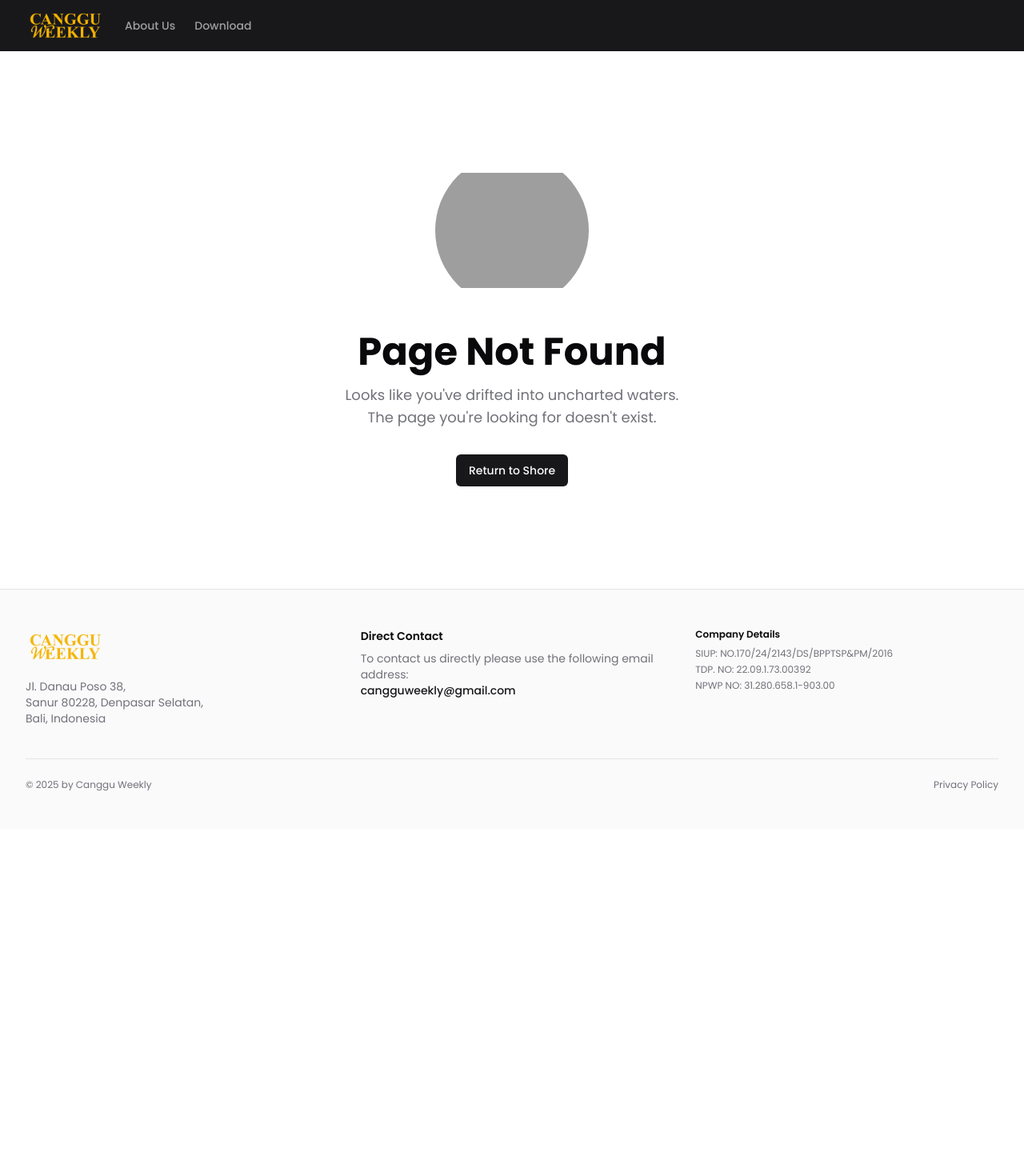
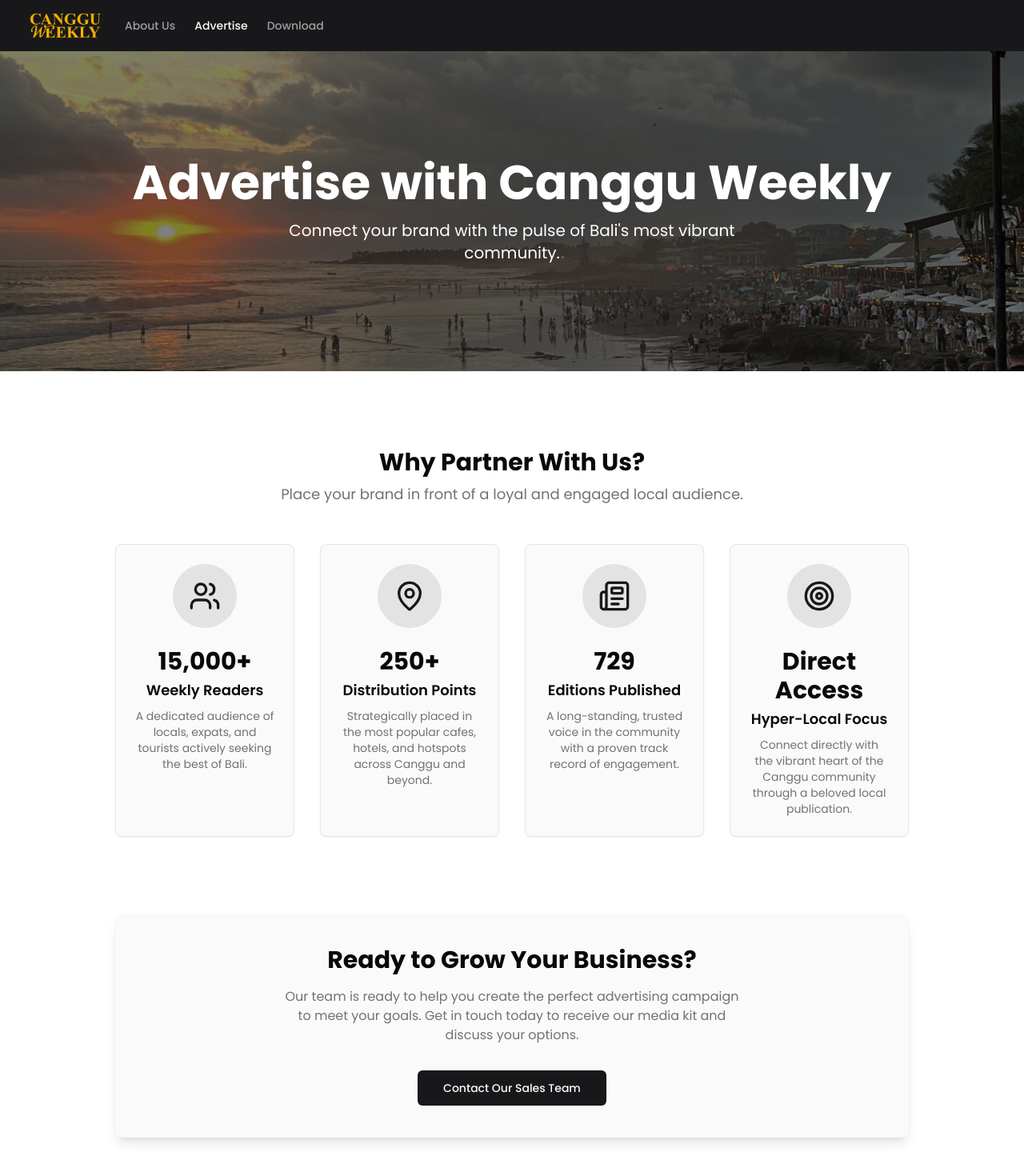
Before and after one commit to SpicyChickenDoang/canggu-weekly, a Next.js app: page /advertisers in a window 1280 px wide. Before the commit this address had no page. Shown: the top 1470 px of the page at 80% size. Before the commit the page ends 1037 px from the top, so only its background shows below. Built offline with nearby package versions, Linux system fonts and the light colour scheme; grey boxes are pictures that could not be loaded.

Commit message:
okay now, in the header add a new routes to /advertisers
the use of thi

```diff
--- /dev/null
+++ b/src/app/advertisers/page.tsx
@@ -0,0 +1,98 @@
+import Image from 'next/image';
+import Link from 'next/link';
+import { Button } from '@/components/ui/button';
+import { Card, CardContent, CardHeader, CardTitle } from '@/components/ui/card';
+import { Users, MapPin, Newspaper, Target } from 'lucide-react';
+
+const stats = [
+  {
+    icon: <Users className="h-10 w-10 text-primary" />,
+    value: '15,000+',
+    label: 'Weekly Readers',
+    description: 'A dedicated audience of locals, expats, and tourists actively seeking the best of Bali.',
+  },
+  {
+    icon: <MapPin className="h-10 w-10 text-primary" />,
+    value: '250+',
+    label: 'Distribution Points',
+    description: 'Strategically placed in the most popular cafes, hotels, and hotspots across Canggu and beyond.',
+  },
+  {
+    icon: <Newspaper className="h-10 w-10 text-primary" />,
+    value: '729',
+    label: 'Editions Published',
+    description: 'A long-standing, trusted voice in the community with a proven track record of engagement.',
+  },
+    {
+    icon: <Target className="h-10 w-10 text-primary" />,
+    label: 'Hyper-Local Focus',
+    value: 'Direct Access',
+    description: 'Connect directly with the vibrant heart of the Canggu community through a beloved local publication.',
+  },
+];
+
+export default function AdvertisersPage() {
+  return (
+    <div>
+      {/* Hero Section */}
+      <section className="relative h-[50vh] min-h-[300px] w-full">
+        <Image
+          src="/images/img-7.webp"
+          alt="Business meeting in a tropical location"
+          fill
+          className="object-cover"
+          priority
+          data-ai-hint="business meeting"
+        />
+        <div className="absolute inset-0 bg-black/50" />
+        <div className="relative z-10 flex h-full flex-col items-center justify-center text-center text-white">
+          <h1 className="font-headline text-4xl font-bold md:text-6xl">
+            Advertise with Canggu Weekly
+          </h1>
+          <p className="mt-4 max-w-2xl text-lg md:text-xl">
+            Connect your brand with the pulse of Bali's most vibrant community.
+          </p>
+        </div>
+      </section>
+
+      {/* Main Content */}
+      <div className="container mx-auto max-w-5xl px-4 py-12 md:py-24">
+        <div className="text-center">
+            <h2 className="font-headline text-3xl font-bold">Why Partner With Us?</h2>
+            <p className="mt-2 text-lg text-muted-foreground">
+                Place your brand in front of a loyal and engaged local audience.
+            </p>
+        </div>
+
+        {/* Stats Grid */}
+        <div className="mt-12 grid grid-cols-1 gap-8 md:grid-cols-2 lg:grid-cols-4">
+          {stats.map((stat) => (
+            <Card key={stat.label} className="text-center">
+              <CardHeader>
+                <div className="mx-auto flex h-20 w-20 items-center justify-center rounded-full bg-primary/10">
+                    {stat.icon}
+                </div>
+              </CardHeader>
+              <CardContent>
+                <p className="text-3xl font-bold">{stat.value}</p>
+                <p className="mt-1 text-lg font-semibold">{stat.label}</p>
+                <p className="mt-2 text-sm text-muted-foreground">{stat.description}</p>
+              </CardContent>
+            </Card>
+          ))}
+        </div>
+
+        {/* Call to Action */}
+        <div className="mt-24 rounded-lg bg-card p-10 text-center shadow-lg">
+            <h3 className="font-headline text-3xl font-bold">Ready to Grow Your Business?</h3>
+            <p className="mx-auto mt-4 max-w-xl text-muted-foreground">
+                Our team is ready to help you create the perfect advertising campaign to meet your goals. Get in touch today to receive our media kit and discuss your options.
+            </p>
+            <Button asChild size="lg" className="mt-8">
+                <Link href="/#contact">Contact Our Sales Team</Link>
+            </Button>
+        </div>
+      </div>
+    </div>
+  );
+}
--- a/src/components/layout/header.tsx
+++ b/src/components/layout/header.tsx
@@ -15,6 +15,7 @@
   // { href: '/archive', label: 'Archive' },
   // { href: '/favorites', label: 'Favorites' },
   { href: '/about', label: 'About Us' },
+  { href: '/advertisers', label: 'Advertise' },
   { href: '/download-article', label: 'Download' },
   // { href: '/admin/image-suggester', label: 'Image Suggester' },
   // { href: '/admin/upload-article', label: 'Upload Article' },
```
